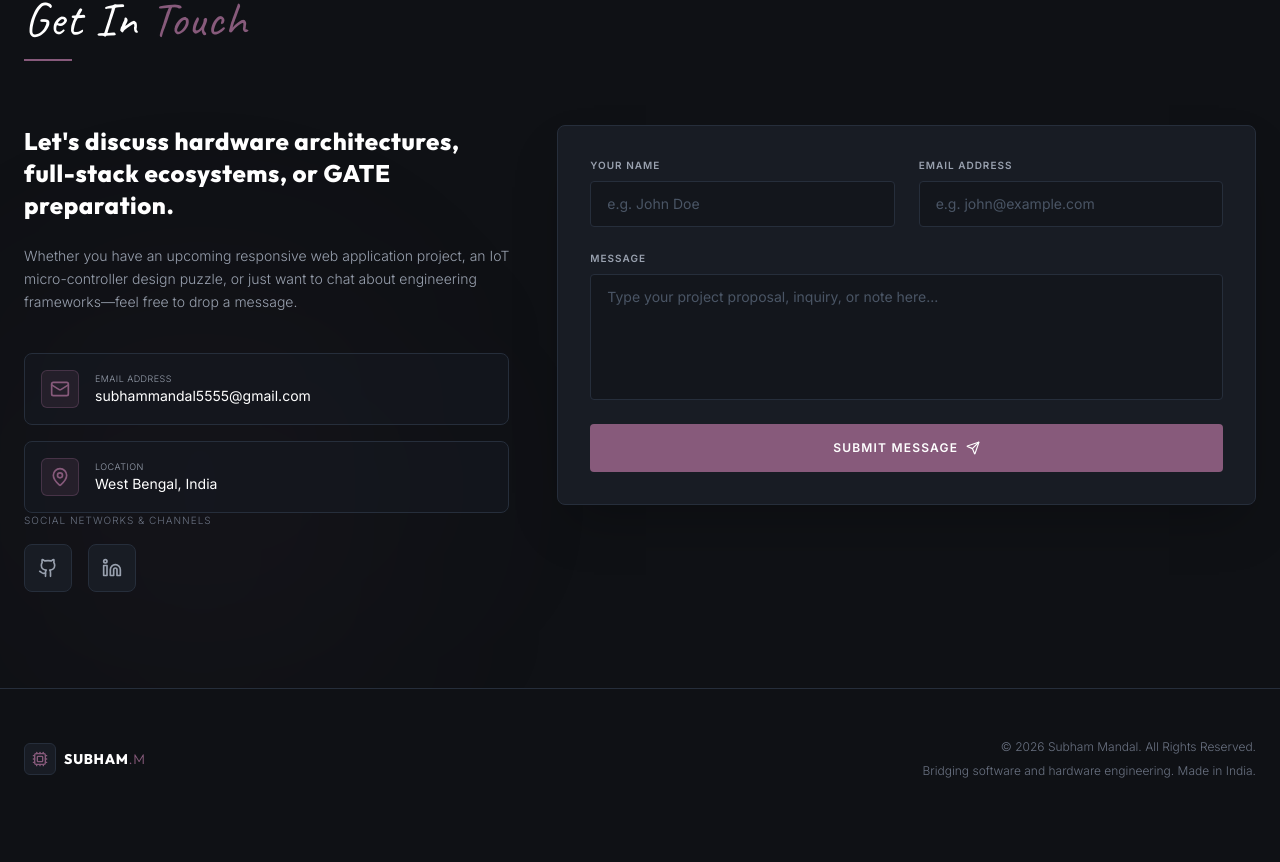
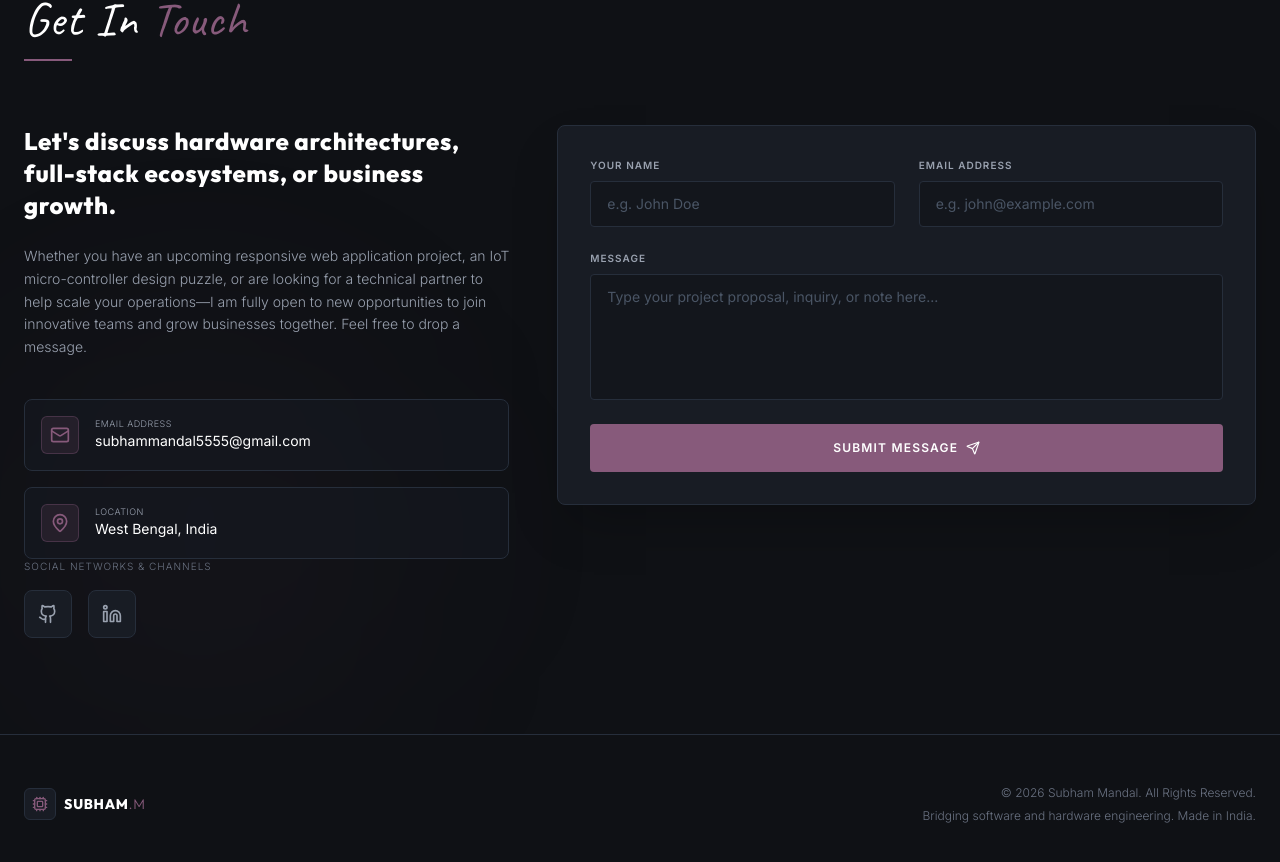
Before and after one commit to Subhammandal5555/personal-portfolio, a Next.js app: page / in a window 1280 px wide. Shown: the part 3400-4262 px from the top of the page. Before the commit the page ends 4228 px from the top, so only its background shows below. Built offline with nearby package versions, Linux system fonts and the light colour scheme.

Commit message:
docs: update Contact section text to reflect business growth and collaboration mindset

```diff
--- a/src/components/Contact.tsx
+++ b/src/components/Contact.tsx
@@ -55,10 +55,10 @@ export default function Contact() {
           <div className="lg:col-span-5 flex flex-col justify-between">
             <div className="flex flex-col gap-6">
               <h3 className="font-heading font-extrabold text-xl sm:text-2xl text-white tracking-wide">
-                Let's discuss hardware architectures, full-stack ecosystems, or GATE preparation.
+                Let's discuss hardware architectures, full-stack ecosystems, or business growth.
               </h3>
               <p className="font-sans font-light text-sm text-gray-400 leading-relaxed">
-                Whether you have an upcoming responsive web application project, an IoT micro-controller design puzzle, or just want to chat about engineering frameworks—feel free to drop a message.
+                Whether you have an upcoming responsive web application project, an IoT micro-controller design puzzle, or are looking for a technical partner to help scale your operations—I am fully open to new opportunities to join innovative teams and grow businesses together. Feel free to drop a message.
               </p>
 
               <div className="flex flex-col gap-4 mt-4 font-sans text-sm text-gray-300">
```
